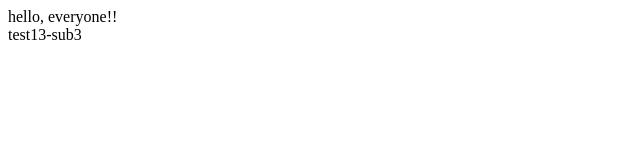
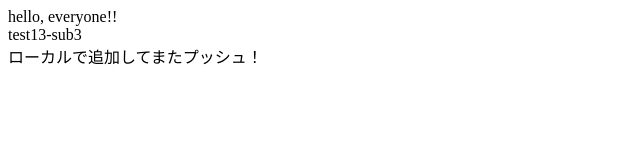
Before and after one commit to ikukoa/test13, a plain HTML site: page sub3.html in a window 1280 px wide. Shown: the whole page, without its empty margins (0-640 px from the left). Drawn offline with Linux system fonts and the light colour scheme.

Commit message:
add file ローカルで追加してまたプッシュ！

```diff
--- a/sub3.html
+++ b/sub3.html
@@ -6,6 +6,7 @@
   </head>
   <body>
   hello, everyone!!<br>
-  test13-sub3
+  test13-sub3<br>
+  ローカルで追加してまたプッシュ！
   </body>
 </html>
```
